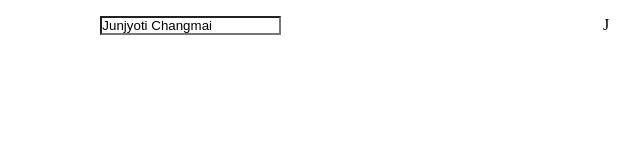
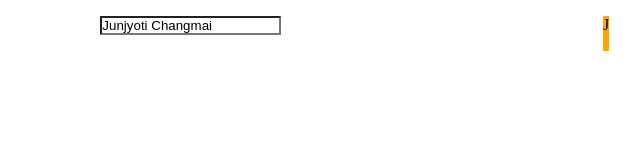
Before and after one commit to JunjyotiChangmai/google-portfolio, a plain HTML site: page index.html in a window 1280 px wide. Shown: the full height of the page, 494-1134 px from the left. Drawn offline with Linux system fonts and the light colour scheme.

Commit message:
updating...

```diff
--- a/style.css
+++ b/style.css
@@ -12,3 +12,7 @@
 display: flex;
 justify-content: space-around;
 }
+
+.profile_Icon {
+    background-color: orange;
+}
```
